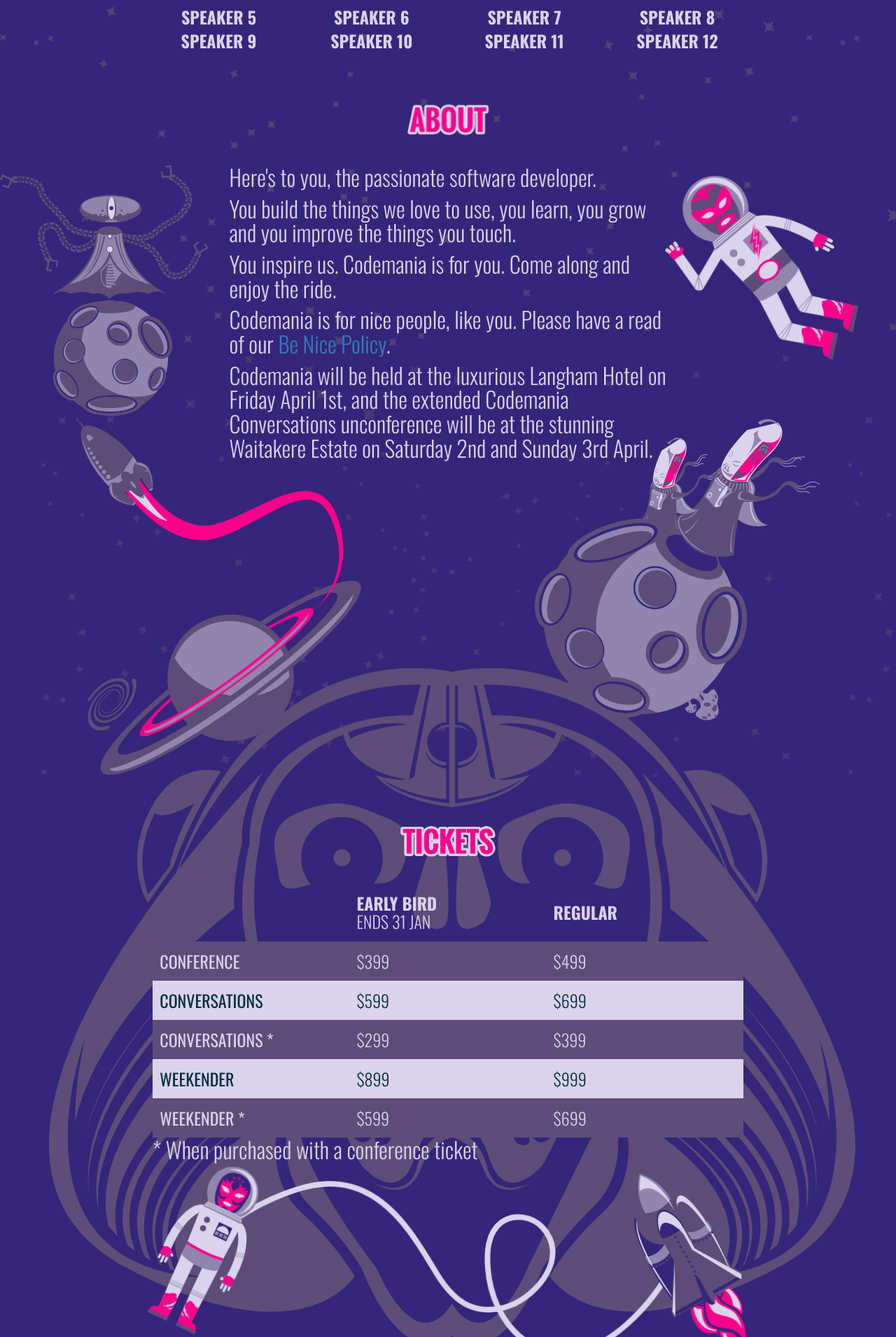
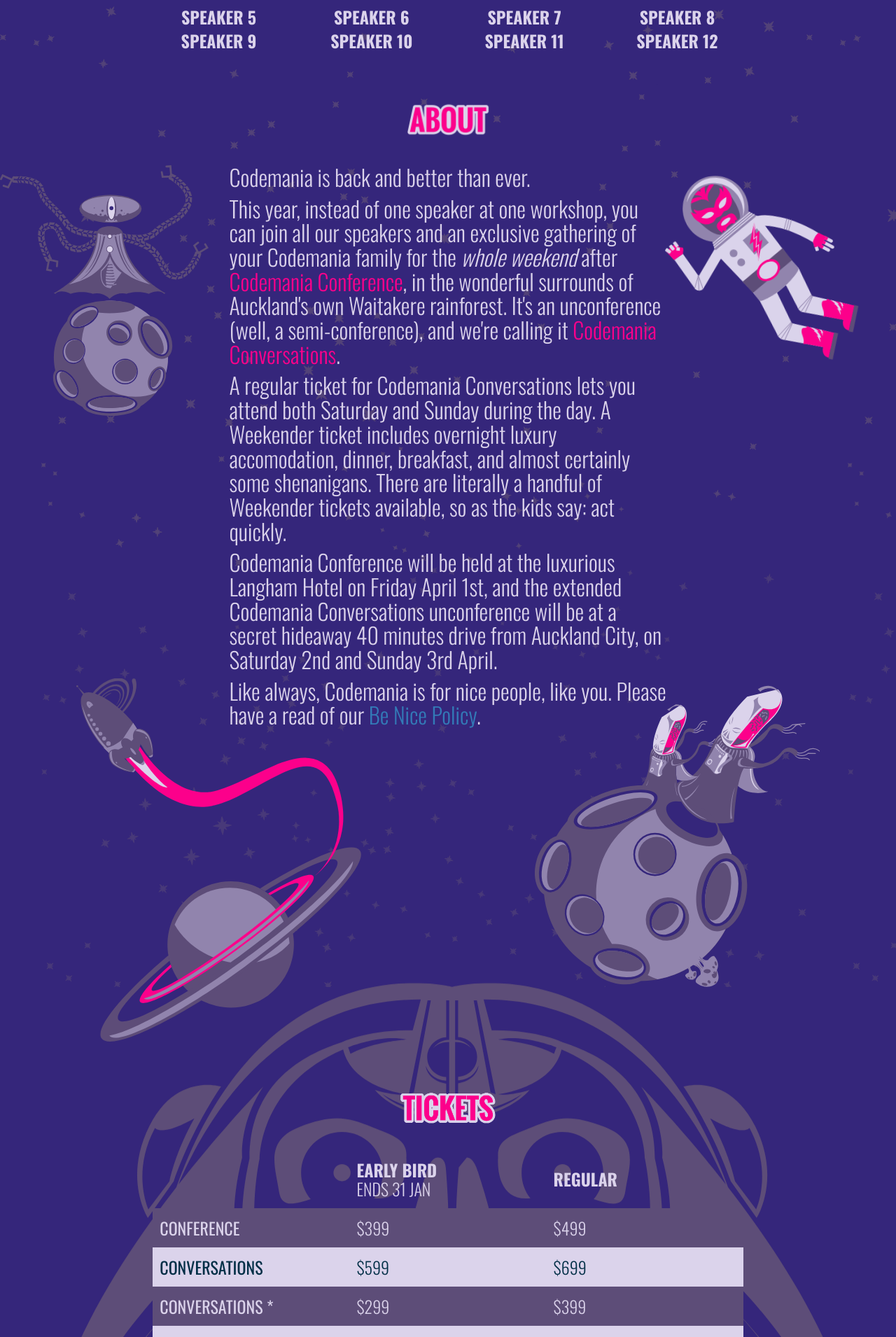
Before and after one commit to mightymuke/codemania.github.io, a Jekyll site: the page built from index.md, in a window 1280 px wide. Shown: the part 990-2900 px from the top of the page at 70% size. Built offline with Jekyll 4.4.1, drawn with Linux system fonts in a browser that asks for light colours; nearby versions of some CDN libraries; some web fonts are replaced.

Commit message:
New wordz

```diff
--- a/index.md
+++ b/index.md
@@ -87,11 +87,11 @@
         <img src="/images/2016/alien_2.svg" class="hidden-xs" />
       </div>
       <div class="col-sm-6 col-xs-10 paragraph">
-        <p>Here's to you, the passionate software developer.</p>
-        <p>You build the things we love to use, you learn, you grow and you improve the things you touch.</p>
-        <p>You inspire us. Codemania is for you. Come along and enjoy the ride.</p>
-        <p>Codemania is for nice people, like you. Please have a read of our <a href="/benice.html">Be Nice Policy</a>.</p>
-        <p>Codemania will be held at the luxurious Langham Hotel on Friday April 1st, and the extended Codemania Conversations unconference will be at the stunning Waitakere Estate on Saturday 2nd and Sunday 3rd April.</p>
+        <p>Codemania is back and better than ever.</p>
+        <p>This year, instead of one speaker at one workshop, you can join all our speakers and an exclusive gathering of your Codemania family for the <em>whole weekend</em> after <span class="hilite">Codemania Conference</span>, in the wonderful surrounds of Auckland's own Waitakere rainforest. It's an unconference (well, a semi-conference), and we're calling it <span class="hilite">Codemania Conversations</span>.</p>
+        <p>A regular ticket for Codemania Conversations lets you attend both Saturday and Sunday during the day. A Weekender ticket includes overnight luxury accomodation, dinner, breakfast, and almost certainly some shenanigans. There are literally a handful of Weekender tickets available, so as the kids say: act quickly.</p>
+        <p>Codemania Conference will be held at the luxurious Langham Hotel on Friday April 1st, and the extended Codemania Conversations unconference will be at a secret hideaway 40 minutes drive from Auckland City, on Saturday 2nd and Sunday 3rd April.</p>
+        <p>Like always, Codemania is for nice people, like you. Please have a read of our <a href="/benice.html">Be Nice Policy</a>.</p>
       </div>
       <div class="col-sm-3 col-xs-1">
         <img src="/images/2016/luchanaut_3.svg" class="luchanaut3 hidden-xs" />
--- a/stylesheets/styles.css
+++ b/stylesheets/styles.css
@@ -116,6 +116,9 @@
   width: 125%;
   margin-top: 90px;
   margin-left: -90px;
+}
+.hilite {
+  color: #FC008B;
 }
 .titleImageContainer {
   height: 130px;
@@ -279,13 +282,13 @@
 .stars {
   background: transparent url("/images/2016/stars_background.png") repeat;
   background-size: 80%;
-  height: 2100px;
+  height: 2400px;
   opacity: 0.5;
 }
 .stars-deep {
   background: transparent url("/images/2016/stars_background.png") repeat;
   background-size: 70%;
-  height: 1500px;
+  height: 1800px;
   opacity: 0.5;
 }
 .asteroid1 {
@@ -355,7 +358,7 @@
 }
 .skull {
   width: 120%;
-  margin-top: 1900px;
+  margin-top: 2500px;
   margin-left: -120px;
 }
 @media (max-width: 768px) {
```
Also changed, not shown: stylesheets/index.less (+7 -3 lines).
